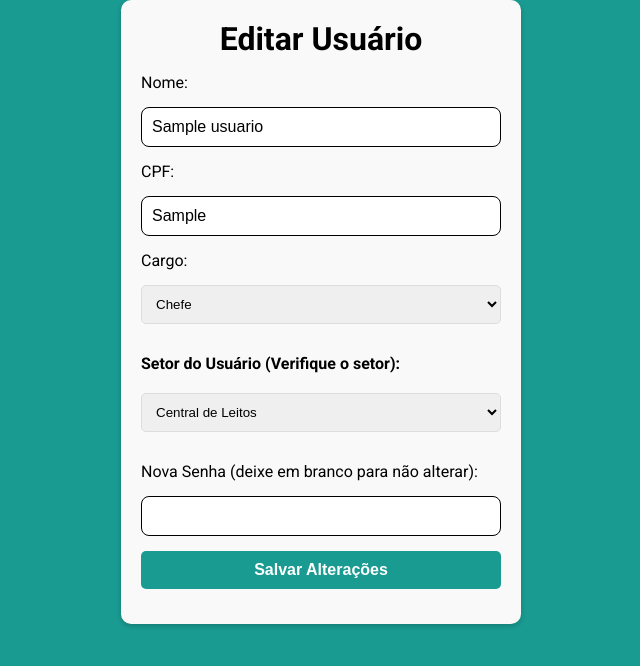
After one commit to DEVLSBC/hdmjbo, a PHP site: page /pages/editar_usuario.php?id_usuario=1 in a window 1280 px wide. The commit adds this page. Shown: the top 666 px of the page, without its empty margins (319-959 px from the left). Run offline with PHP 8.4, Linux system fonts and the light colour scheme; the visitor is signed in with stand-in values (Sample User, id 1); tables that the repository leaves empty or names only in its code hold one stand-in row (values such as "Sample post").

Commit message:
Gerenciamento de Usuários

```diff
--- a/pages/cadastro.php
+++ b/pages/cadastro.php
@@ -55,7 +55,7 @@ if ($_SERVER['REQUEST_METHOD'] === 'POST') {
     <meta name="viewport" content="width=device-width, initial-scale=1.0">
     <link rel="stylesheet" href="../assets/css/style.css">
     <link rel="icon" href="../assets/imagens/favicon.png">
-    <title>Cadastro de Usuário</title>
+    <title>Cadastrar Usuário</title>
 </head>
 
 <body class="cadastro_body">
@@ -90,5 +90,5 @@ if ($_SERVER['REQUEST_METHOD'] === 'POST') {
         <button type="submit">Cadastrar</button>
     </form>
 </body>
-<script src="/hdmjbo/assets/js/app.js"></script>
+<script src="../assets/js/app.js"></script>
 </html>
--- a/pages/dashboard.php
+++ b/pages/dashboard.php
@@ -27,10 +27,10 @@ include '../includes/header.php';
 			<div>
 				<?php
 					if (isset($_SESSION['cargo']) && $_SESSION['cargo'] === 'admin') {
-						echo '<a href="cadastro.php" class="btn-dashboard">
+						echo '<a href="usuarios.php" class="btn-dashboard">
 								<div class="icon"></div>
 								<hr>
-								<span>CADASTRAR USUÁRIO</span>
+								<span>GERENCIAMENTO DE USUÁRIO</span>
 								</a>
 								';
 					}
--- /dev/null
+++ b/pages/editar_usuario.php
@@ -0,0 +1,118 @@
+<?php
+session_start();
+if ($_SESSION['cargo'] !== 'admin') {
+    die('Acesso negado.');
+}
+
+require '../includes/db.php';
+
+// Obtém o ID do usuário para edição
+$id_usuario = $_GET['id_usuario'] ?? null;
+
+if (!$id_usuario) {
+    die('ID do usuário não fornecido.');
+}
+
+// Obtém os dados do usuário do banco
+$stmt = $conn->prepare("SELECT nome_usuario, cpf_usuario, senha_usuario, cargo, setor_usuario FROM hdmjbo_usuarios WHERE id_usuario = :id_usuario");
+$stmt->execute(['id_usuario' => $id_usuario]);
+$usuario = $stmt->fetch(PDO::FETCH_ASSOC);
+
+if (!$usuario) {
+    die('Usuário não encontrado.');
+}
+
+// Atualiza os dados do usuário após submissão
+if ($_SERVER['REQUEST_METHOD'] === 'POST') {
+    $nome_usuario = $_POST['nome_usuario'];
+    $cpf_usuario = preg_replace('/\D/', '', $_POST['cpf_usuario']); // Remove não numéricos
+    $cargo = $_POST['cargo'];
+    $setor_usuario = $_POST['setor_usuario'];
+    $nova_senha = !empty($_POST['senha_usuario']) ? password_hash($_POST['senha_usuario'], PASSWORD_DEFAULT) : null;
+
+    // Validação do CPF
+    if (!validarCPF($cpf_usuario)) {
+        $erro = "CPF inválido. Por favor, insira um CPF válido.";
+    } else {
+        // Atualiza o banco de dados
+        $sql = "UPDATE hdmjbo_usuarios SET nome_usuario = :nome_usuario, cpf_usuario = :cpf_usuario, cargo = :cargo, setor_usuario = :setor_usuario";
+        $params = [
+            'nome_usuario' => $nome_usuario,
+            'cpf_usuario' => $cpf_usuario,
+            'cargo' => $cargo,
+            'setor_usuario' => $setor_usuario,
+            'id_usuario' => $id_usuario
+        ];
+
+        if ($nova_senha) {
+            $sql .= ", senha_usuario = :senha_usuario";
+            $params['senha_usuario'] = $nova_senha;
+        }
+
+        $sql .= " WHERE id_usuario = :id_usuario";
+        $stmt = $conn->prepare($sql);
+        $stmt->execute($params);
+
+        header('Location: usuarios.php');
+        exit();
+    }
+}
+
+// Função para validar CPF
+function validarCPF($cpf) {
+    $cpf = preg_replace('/[^0-9]/', '', $cpf);
+    if (strlen($cpf) != 11 || preg_match('/(\d)\1{10}/', $cpf)) return false;
+    for ($t = 9; $t < 11; $t++) {
+        for ($d = 0, $c = 0; $c < $t; $c++) {
+            $d += $cpf[$c] * (($t + 1) - $c);
+        }
+        $d = ((10 * $d) % 11) % 10;
+        if ($cpf[$c] != $d) return false;
+    }
+    return true;
+}
+?>
+
+<!DOCTYPE html>
+<html>
+<head>
+    <meta charset="UTF-8">
+    <meta name="viewport" content="width=device-width, initial-scale=1.0">
+    <link rel="stylesheet" href="../assets/css/style.css">
+    <link rel="icon" href="../assets/imagens/favicon.png">
+    <title>Editar Usuário</title>
+</head>
+<body>
+    <?php if (isset($erro)) echo "<p style='color: red;'>$erro</p>"; ?>
+    <form method="POST" action="" class="cadastro_form">
+        <h1 class="cadastro_titulo">Editar Usuário</h1>
+        <label for="nome_usuario">Nome:</label>
+        <input type="text" id="nome_usuario" name="nome_usuario" value="<?= htmlspecialchars($usuario['nome_usuario']) ?>" required>
+
+        <label for="cpf_usuario">CPF:</label>
+        <input type="text" id="cpf_usuario" name="cpf_usuario" maxlength="14" value="<?= htmlspecialchars($usuario['cpf_usuario']) ?>" required>
+
+        <label for="cargo">Cargo:</label>
+        <select id="cargo" name="cargo" required>
+            <option value="chefe" <?= $usuario['cargo'] === 'chefe' ? 'selected' : '' ?>>Chefe</option>
+            <option value="user" <?= $usuario['cargo'] === 'user' ? 'selected' : '' ?>>Usuário</option>
+        </select>
+
+        <label for="setor_usuario" class="cadastro_label">Setor do Usuário (Verifique o setor):</label>
+        <select id="setor_usuario" name="setor_usuario" required>
+            <option value="cleitos">Central de Leitos</option>
+            <option value="daf">DAF</option>
+            <option value="farmacia">Farmacia</option>
+            <option value="faturamento">Faturamento</option>
+            <option value="unipe">Unipe</option>
+            <option value="acolhimento">Acolhimento</option>
+        </select>
+
+        <label for="senha_usuario">Nova Senha (deixe em branco para não alterar):</label>
+        <input type="password" id="senha_usuario" name="senha_usuario">
+
+        <button type="submit">Salvar Alterações</button>
+    </form>
+</body>
+<script src="../assets/js/app.js"></script>
+</html>
```
Also changed, not shown: pages/deletar_usuario.php (added, +22 -0 lines), pages/usuarios.php (added, +48 -0 lines).
